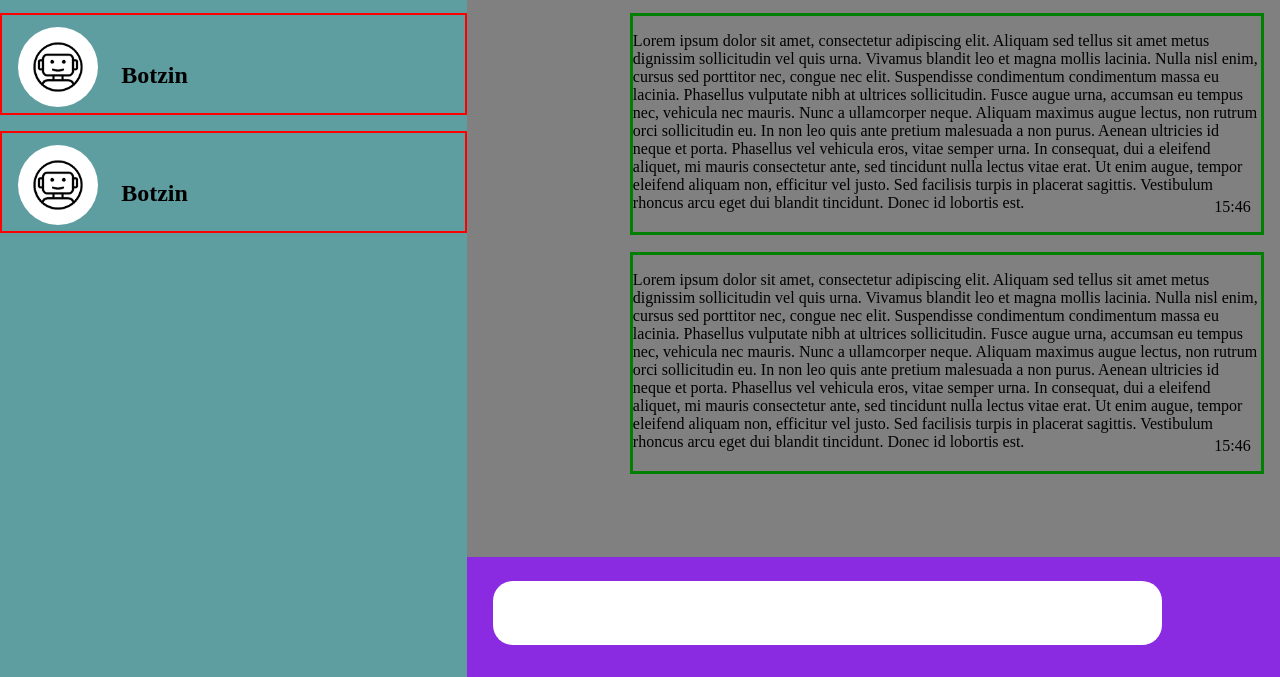
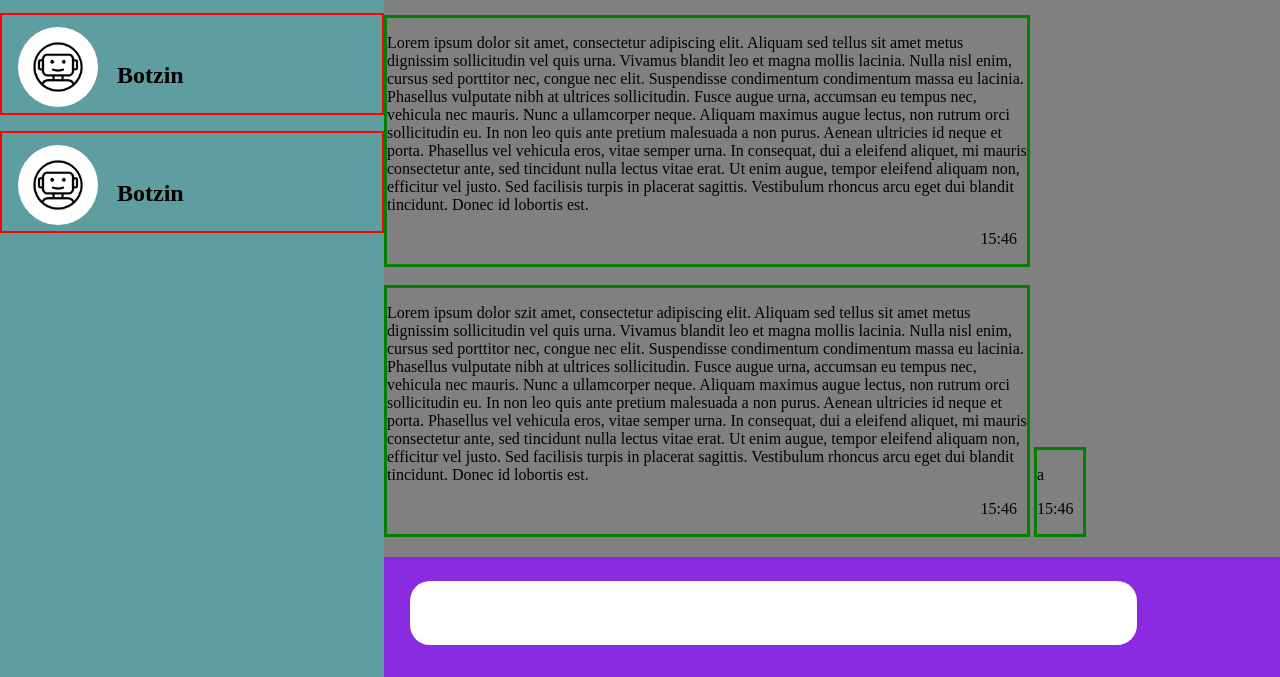
Before and after one commit to iaa2006/mini-chat, a plain HTML site: page index.html in a window 1280 px wide. Shown: the part 123-800 px from the top of the page. Drawn offline with Linux system fonts and the light colour scheme.

Commit message:
16/06_14:23

```diff
--- a/estilo.css
+++ b/estilo.css
@@ -19,6 +19,8 @@ body {
   grid-area: chat;
   background-color: gray;
   min-height: 70vh;
+  overflow-y: scroll;
+  max-height: 70vh;
 }
 .footer {
   position: sticky;
@@ -44,11 +46,10 @@ body {
   display: block;
 }
 .mensagem {
+  display: inline-block;
   margin-top: 2%;
-  margin-right: 2%;
-  margin-left: 20%;
+  max-width: 50vw;
   position: relative;
-  max-width: 50vw;
   justify-content: right;
   text-align: start;
   border: 3px solid green;
--- a/index.html
+++ b/index.html
@@ -27,11 +27,15 @@
         <div class="chat"> <!-- Bate-papo -->
             <div class="mensagem">
                 <p>Lorem ipsum dolor sit amet, consectetur adipiscing elit. Aliquam sed tellus sit amet metus dignissim sollicitudin vel quis urna. Vivamus blandit leo et magna mollis lacinia. Nulla nisl enim, cursus sed porttitor nec, congue nec elit. Suspendisse condimentum condimentum massa eu lacinia. Phasellus vulputate nibh at ultrices sollicitudin. Fusce augue urna, accumsan eu tempus nec, vehicula nec mauris. Nunc a ullamcorper neque. Aliquam maximus augue lectus, non rutrum orci sollicitudin eu. In non leo quis ante pretium malesuada a non purus. Aenean ultricies id neque et porta. Phasellus vel vehicula eros, vitae semper urna. In consequat, dui a eleifend aliquet, mi mauris consectetur ante, sed tincidunt nulla lectus vitae erat. Ut enim augue, tempor eleifend aliquam non, efficitur vel justo. Sed facilisis turpis in placerat sagittis. Vestibulum rhoncus arcu eget dui blandit tincidunt. Donec id lobortis est.</p>
-                <p style="text-align: end; margin-right: 10px; margin-top: -30px;">15:46</p>
+                <p style="text-align: end; margin-right: 10px; margin-top: 0px;">15:46</p>
             </div>
             <div class="mensagem">
-                <p>Lorem ipsum dolor sit amet, consectetur adipiscing elit. Aliquam sed tellus sit amet metus dignissim sollicitudin vel quis urna. Vivamus blandit leo et magna mollis lacinia. Nulla nisl enim, cursus sed porttitor nec, congue nec elit. Suspendisse condimentum condimentum massa eu lacinia. Phasellus vulputate nibh at ultrices sollicitudin. Fusce augue urna, accumsan eu tempus nec, vehicula nec mauris. Nunc a ullamcorper neque. Aliquam maximus augue lectus, non rutrum orci sollicitudin eu. In non leo quis ante pretium malesuada a non purus. Aenean ultricies id neque et porta. Phasellus vel vehicula eros, vitae semper urna. In consequat, dui a eleifend aliquet, mi mauris consectetur ante, sed tincidunt nulla lectus vitae erat. Ut enim augue, tempor eleifend aliquam non, efficitur vel justo. Sed facilisis turpis in placerat sagittis. Vestibulum rhoncus arcu eget dui blandit tincidunt. Donec id lobortis est.</p>
-                <p style="text-align: end; margin-right: 10px; margin-top: -30px;">15:46</p>
+                <p>Lorem ipsum dolor szit amet, consectetur adipiscing elit. Aliquam sed tellus sit amet metus dignissim sollicitudin vel quis urna. Vivamus blandit leo et magna mollis lacinia. Nulla nisl enim, cursus sed porttitor nec, congue nec elit. Suspendisse condimentum condimentum massa eu lacinia. Phasellus vulputate nibh at ultrices sollicitudin. Fusce augue urna, accumsan eu tempus nec, vehicula nec mauris. Nunc a ullamcorper neque. Aliquam maximus augue lectus, non rutrum orci sollicitudin eu. In non leo quis ante pretium malesuada a non purus. Aenean ultricies id neque et porta. Phasellus vel vehicula eros, vitae semper urna. In consequat, dui a eleifend aliquet, mi mauris consectetur ante, sed tincidunt nulla lectus vitae erat. Ut enim augue, tempor eleifend aliquam non, efficitur vel justo. Sed facilisis turpis in placerat sagittis. Vestibulum rhoncus arcu eget dui blandit tincidunt. Donec id lobortis est.</p>
+                <p style="text-align: end; margin-right: 10px; margin-top: 0px;">15:46</p>
+            </div>
+            <div class="mensagem">
+                <p>a</p>
+                <p style="text-align: end; margin-right: 10px; margin-top: 0px;">15:46</p>
             </div>
         </div>
         <div class="footer"><!-- Rodapé -->
```
